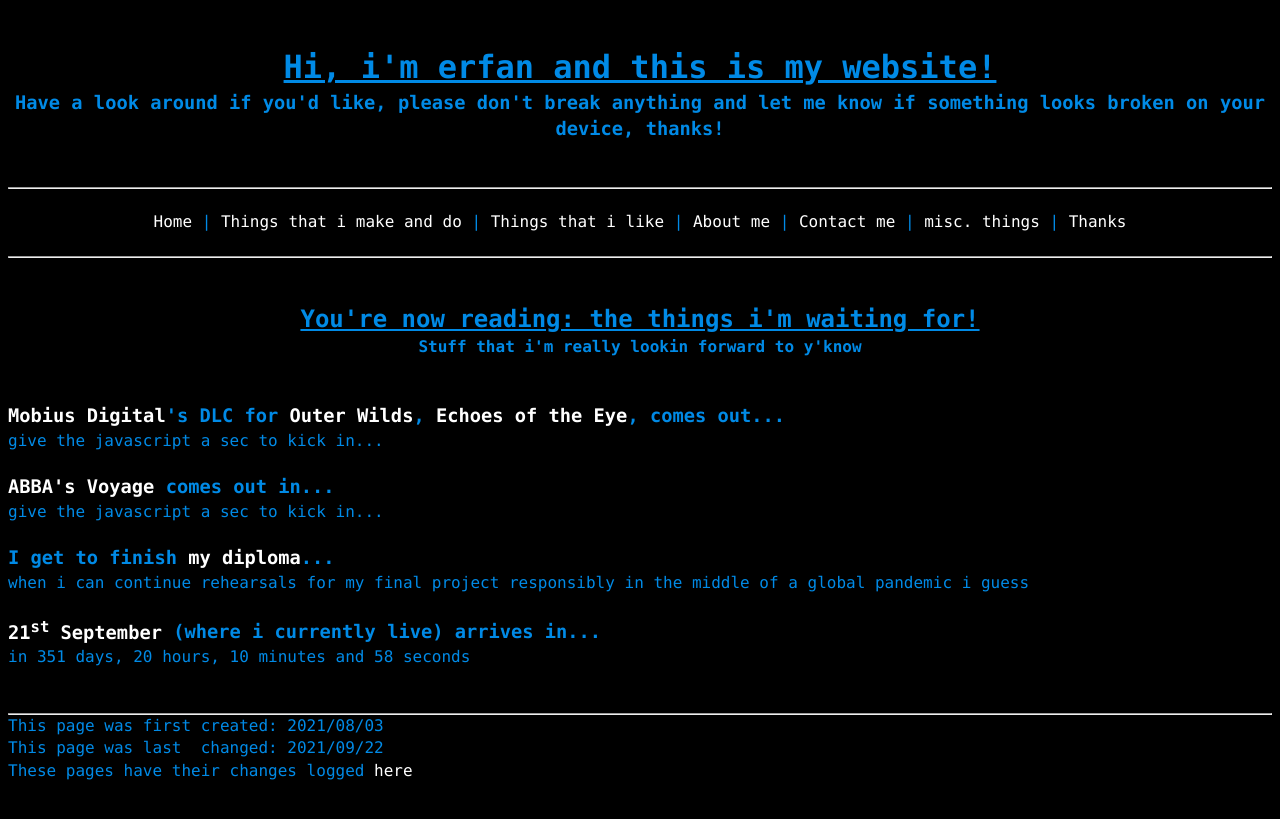
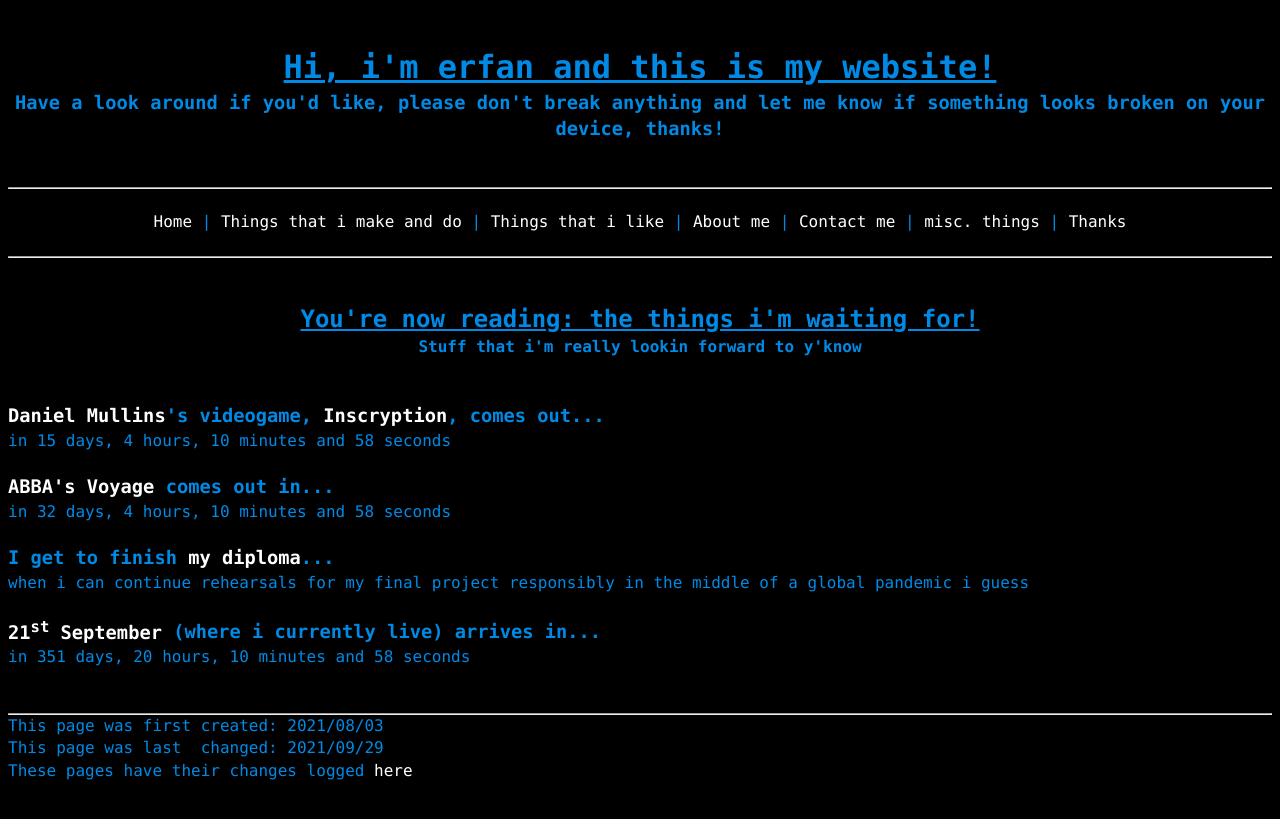
Before and after one commit to a-erfan-aa/a-erfan-aa.github.io, a Jekyll site: the page built from misc/things-i-wait-for.html, in a window 1280 px wide. Shown: the top 819 px of the page. Built offline with Jekyll 4.4.1, drawn with Linux system fonts in a browser that asks for light colours.

Commit message:
Replace EotE with Inscryption in things-i-wait-for.html
Also update lastChanged

```diff
--- a/misc/things-i-wait-for.html
+++ b/misc/things-i-wait-for.html
@@ -2,7 +2,7 @@
 layout: default
 title: title
 firstCreated: 2021/08/03
-lastChanged: 2021/09/22
+lastChanged: 2021/09/29
 ---
 <!-- title and subtitle -->
 <div>
@@ -16,8 +16,8 @@
 
 <!-- echoes of the eye -->
 <div>
-	<h3><a href="https://www.mobiusdigitalgames.com/">Mobius Digital</a>'s DLC for <a href="https://www.mobiusdigitalgames.com/outer-wilds.html">Outer Wilds</a>, <a href="https://www.youtube.com/watch?v=pt9M6WumjtE">Echoes of the Eye</a>, comes out...</h3>
-	<p id="eote">give the javascript a sec to kick in...</p>
+	<h3><a href="https://www.danielmullinsgames.com/">Daniel Mullins</a>'s videogame, <a href="https://www.inscryption-game.com/">Inscryption</a>, comes out...</h3>
+	<p id="inscryption">give the javascript a sec to kick in...</p>
 </div>
 
 <br>
```
